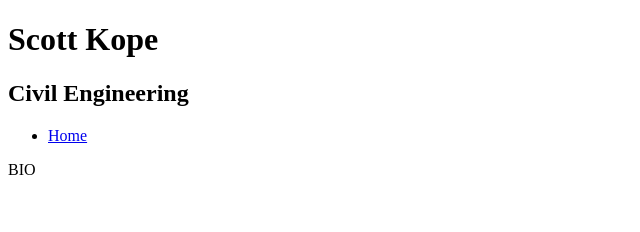
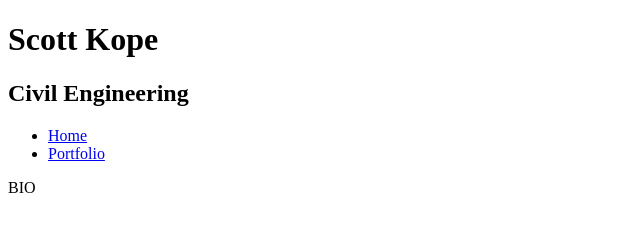
Before and after one commit to scottKope/scottKope.github.io, a plain HTML site: page about.html in a window 1280 px wide. Shown: the whole page, without its empty margins (0-640 px from the left). Drawn offline with Linux system fonts and the light colour scheme.

Commit message:
Update about.html

```diff
--- a/about.html
+++ b/about.html
@@ -13,6 +13,9 @@
         <li>
           <a href="index.html">Home</a>
         </li>
+        <li>
+          <a href="portfolio.html">Portfolio</a>
+        </li>
       </ul>
     </nav>
   </header>
```
